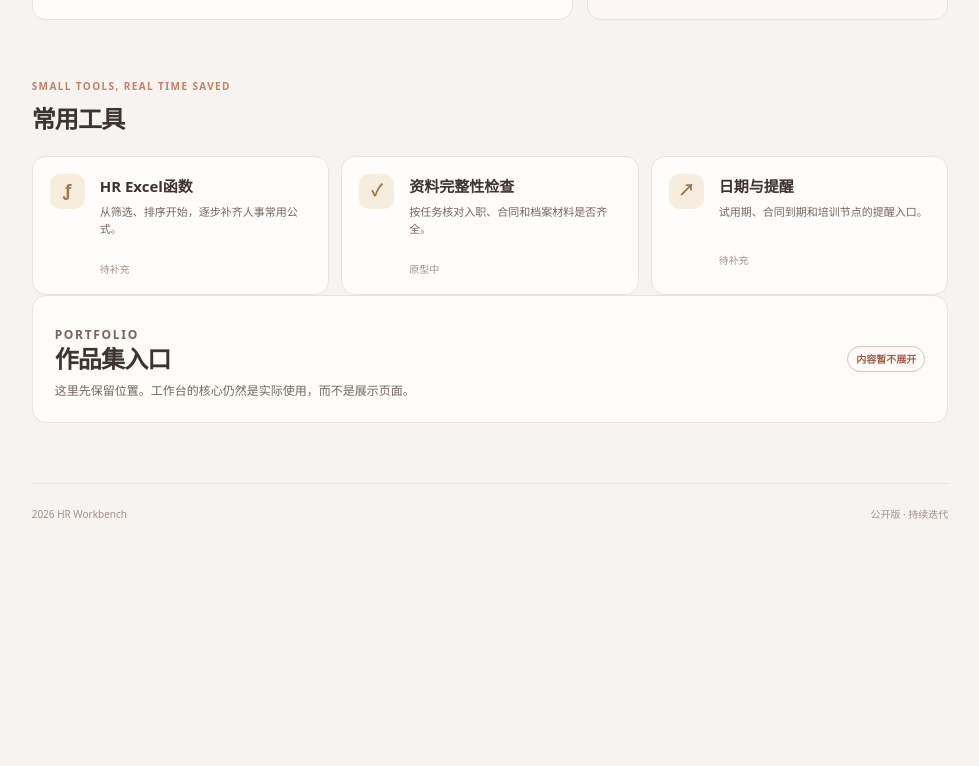
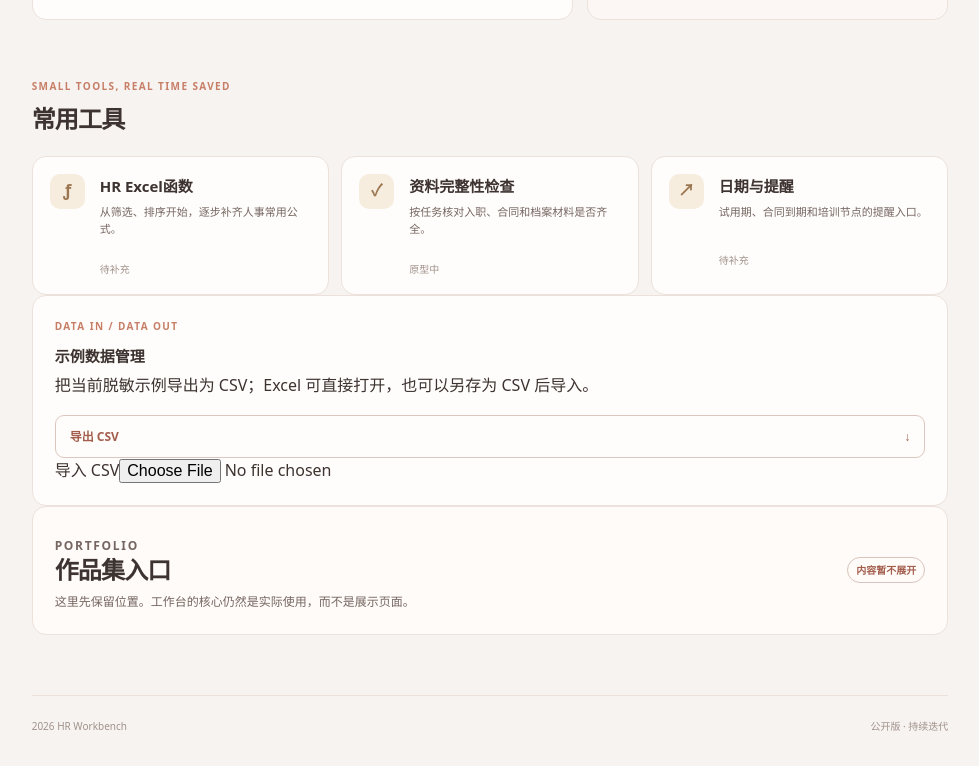
Before and after one commit to ranran1001/2026HRworkbench, a plain HTML site: page site/index.html in a window 1280 px wide. Shown: the part 3463-4229 px from the top of the page, without its empty margins (275-1254 px from the left). Before the commit the page ends 4017 px from the top, so only its background shows below. Drawn offline with Linux system fonts and the light colour scheme.

Commit message:
feat: add csv transfer controls

```diff
--- a/site/index.html
+++ b/site/index.html
@@ -127,6 +127,10 @@
           <article class="tool-card"><div class="tool-icon">✓</div><div><h3>资料完整性检查</h3><p>按任务核对入职、合同和档案材料是否齐全。</p></div><span>原型中</span></article>
           <article class="tool-card"><div class="tool-icon">↗</div><div><h3>日期与提醒</h3><p>试用期、合同到期和培训节点的提醒入口。</p></div><span>待补充</span></article>
         </div>
+        <div class="data-transfer panel">
+          <div><p class="eyebrow">DATA IN / DATA OUT</p><h3>示例数据管理</h3><p>把当前脱敏示例导出为 CSV；Excel 可直接打开，也可以另存为 CSV 后导入。</p></div>
+          <div class="data-actions"><button class="outline-button" id="export-demo-csv">导出 CSV <span>↓</span></button><label class="file-button">导入 CSV<input id="import-demo-csv" type="file" accept=".csv,text/csv" /></label></div>
+        </div>
       </section>
 
       <section id="portfolio" class="page-section portfolio-placeholder">
```
